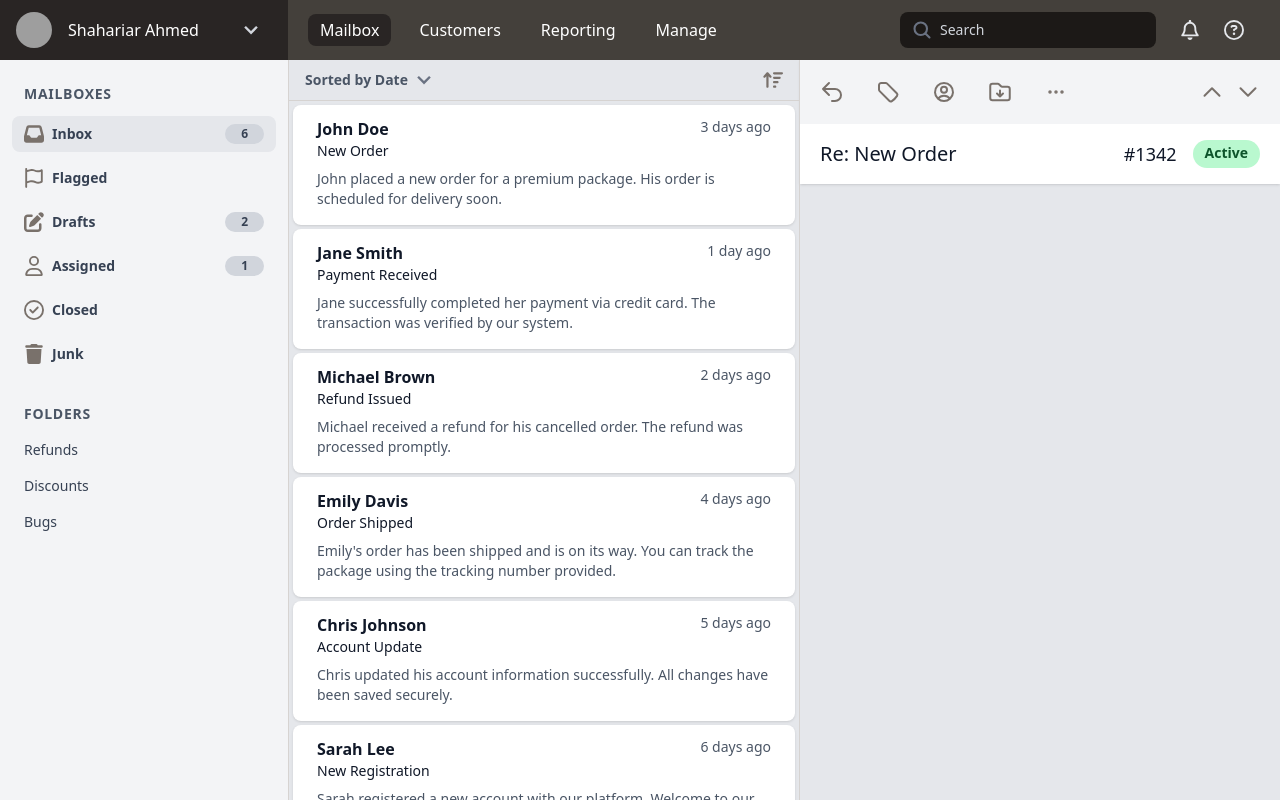
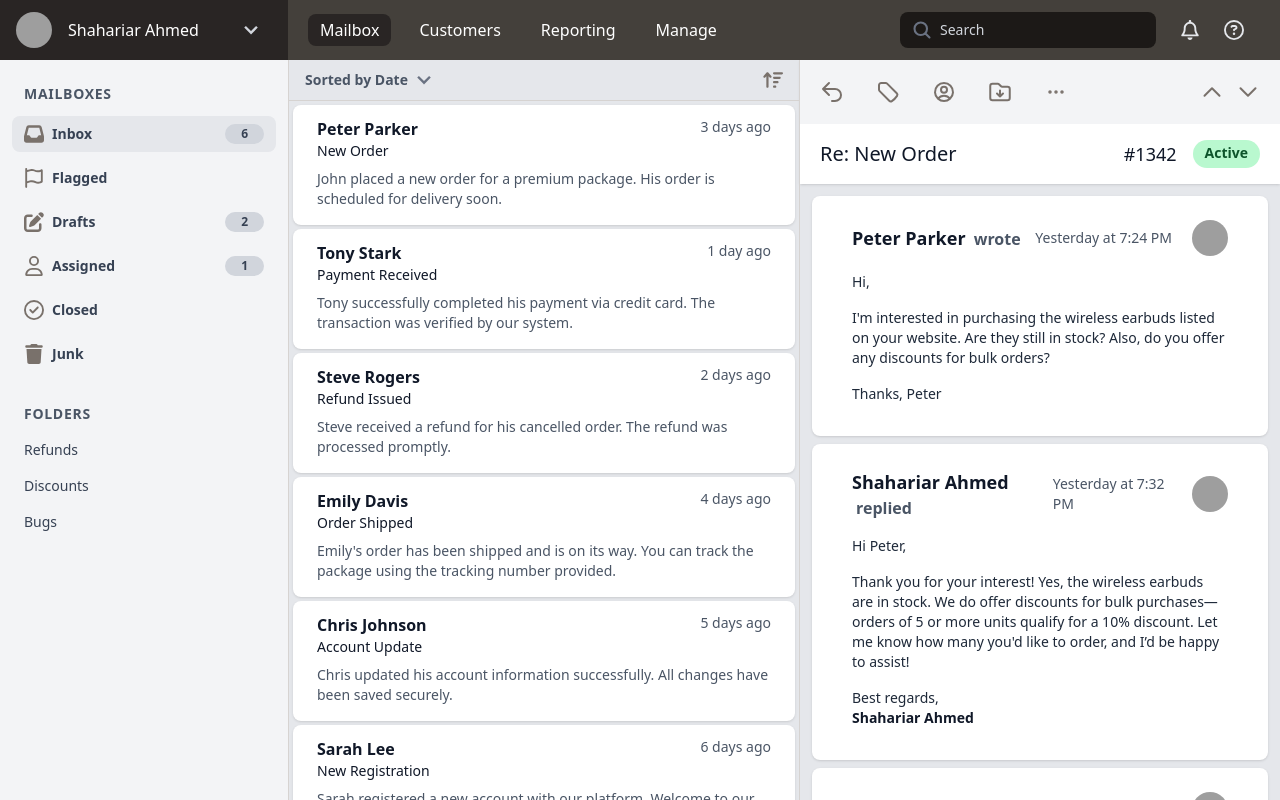
Before and after one commit to shahariarpo/Email-Application-Design, a website: page src/index.html in a window 1280 px wide. Drawn offline with Linux system fonts and the light colour scheme; grey boxes are pictures that could not be loaded.

Commit message:
add: mail conversation section

```diff
--- a/src/index.html
+++ b/src/index.html
@@ -284,7 +284,7 @@
                 class="block px-6 pt-3 pb-4 bg-white rounded-lg m-1 shadow-sm hover:shadow-xl"
               >
                 <div class="flex justify-between">
-                  <span class="font-semibold text-gray-900">John Doe</span>
+                  <span class="font-semibold text-gray-900">Peter Parker</span>
                   <span class="text-sm text-gray-600">3 days ago</span>
                 </div>
                 <p class="text-sm text-gray-900">New Order</p>
@@ -299,12 +299,12 @@
                 class="block px-6 pt-3 pb-4 bg-white rounded-lg m-1 shadow-sm hover:shadow-xl"
               >
                 <div class="flex justify-between">
-                  <span class="font-semibold text-gray-900">Jane Smith</span>
+                  <span class="font-semibold text-gray-900">Tony Stark</span>
                   <span class="text-sm text-gray-600">1 day ago</span>
                 </div>
                 <p class="text-sm text-gray-900">Payment Received</p>
                 <p class="mt-2 text-sm text-gray-600">
-                  Jane successfully completed her payment via credit card. The
+                  Tony successfully completed his payment via credit card. The
                   transaction was verified by our system.
                 </p>
               </a>
@@ -314,12 +314,12 @@
                 class="block px-6 pt-3 pb-4 bg-white rounded-lg m-1 shadow-sm hover:shadow-xl"
               >
                 <div class="flex justify-between">
-                  <span class="font-semibold text-gray-900">Michael Brown</span>
+                  <span class="font-semibold text-gray-900">Steve Rogers</span>
                   <span class="text-sm text-gray-600">2 days ago</span>
                 </div>
                 <p class="text-sm text-gray-900">Refund Issued</p>
                 <p class="mt-2 text-sm text-gray-600">
-                  Michael received a refund for his cancelled order. The refund
+                  Steve received a refund for his cancelled order. The refund
                   was processed promptly.
                 </p>
               </a>
@@ -524,10 +524,95 @@
                 </div>
               </div>
             </div>
-            <div>
-              <article></article>
-              <article></article>
-              <article></article>
+            <div class="p-3">
+              <article class="px-10 pt-6 pb-8 bg-white rounded-lg shadow">
+                <div class="flex items-center justify-between">
+                  <p>
+                    <span class="text-lg font-semibold text-gray-900"
+                      >Peter Parker</span
+                    >
+                    <span class="font-semibold text-gray-600 ml-1">wrote</span>
+                  </p>
+                  <div class="flex items-center">
+                    <span class="text-sm text-gray-600">
+                      Yesterday at 7:24 PM
+                    </span>
+                    <img
+                      class="ml-5 h-9 w-9 rounded-full object-cover"
+                      src="https://images.unsplash.com/photo-1505925456693-124134d66749?q=80&w=144&auto=format&fit=crop&ixlib=rb-4.0.3&ixid=M3wxMjA3fDB8MHxwaG90by1wYWdlfHx8fGVufDB8fHx8fA%3D%3D"
+                      alt=""
+                    />
+                  </div>
+                </div>
+                <div class="mt-4 text-sm text-gray-800">
+                  <p class="mb-4">Hi,</p>
+                  <p class="mb-4">
+                    I'm interested in purchasing the wireless earbuds listed on
+                    your website. Are they still in stock? Also, do you offer
+                    any discounts for bulk orders?
+                  </p>
+                  <p>Thanks, Peter</p>
+                </div>
+              </article>
+
+              <article class="mt-2 px-10 pt-6 pb-8 bg-white rounded-lg shadow">
+                <div class="flex items-center justify-between">
+                  <p>
+                    <span class="text-lg font-semibold text-gray-900"
+                      >Shahariar Ahmed</span
+                    >
+                    <span class="font-semibold text-gray-600 ml-1"
+                      >replied</span
+                    >
+                  </p>
+                  <div class="flex items-center">
+                    <span class="text-sm text-gray-600">
+                      Yesterday at 7:32 PM
+                    </span>
+                    <img
+                      class="ml-5 h-9 w-9 rounded-full object-cover"
+                      src="https://avatars.githubusercontent.com/u/74198638?v=4"
+                      alt=""
+                    />
+                  </div>
+                </div>
+                <div class="mt-4 text-sm text-gray-800">
+                  <p class="mb-4">Hi Peter,</p>
+                  <p class="mb-4">
+                    Thank you for your interest! Yes, the wireless earbuds are
+                    in stock. We do offer discounts for bulk purchases—orders of
+                    5 or more units qualify for a 10% discount. Let me know how
+                    many you'd like to order, and I’d be happy to assist!
+                  </p>
+                  <p>Best regards,</p>
+                  <p class="font-semibold text-gray-900">Shahariar Ahmed</p>
+                </div>
+              </article>
+
+              <article class="mt-2 px-10 pt-6 pb-8 bg-white rounded-lg shadow">
+                <div class="flex items-center justify-between">
+                  <p>
+                    <span class="text-lg font-semibold text-gray-900"
+                      >Peter Parker</span
+                    >
+                    <span class="font-semibold text-gray-600 ml-1">wrote</span>
+                  </p>
+                  <div class="flex items-center">
+                    <span class="text-sm text-gray-600">
+                      Yesterday at 7:43 PM
+                    </span>
+                    <img
+                      class="ml-5 h-9 w-9 rounded-full object-cover"
+                      src="https://images.unsplash.com/photo-1505925456693-124134d66749?q=80&w=144&auto=format&fit=crop&ixlib=rb-4.0.3&ixid=M3wxMjA3fDB8MHxwaG90by1wYWdlfHx8fGVufDB8fHx8fA%3D%3D"
+                      alt=""
+                    />
+                  </div>
+                </div>
+                <div class="mt-4 text-sm text-gray-800">
+                  <p class="mb-4">Great! I’d like to order 6 pairs.</p>
+                  <p>Thanks, Peter</p>
+                </div>
+              </article>
             </div>
           </div>
         </main>
```
Also changed, not shown: css/style.css.
